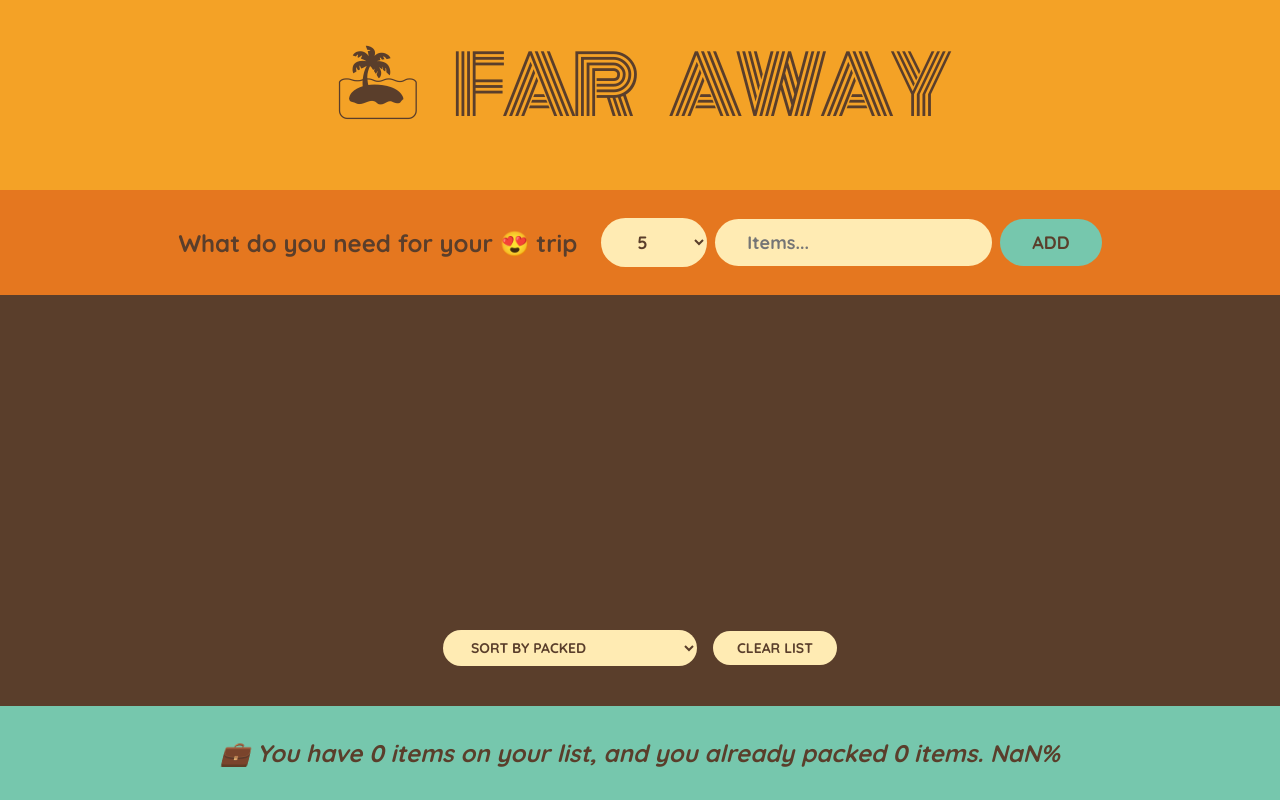
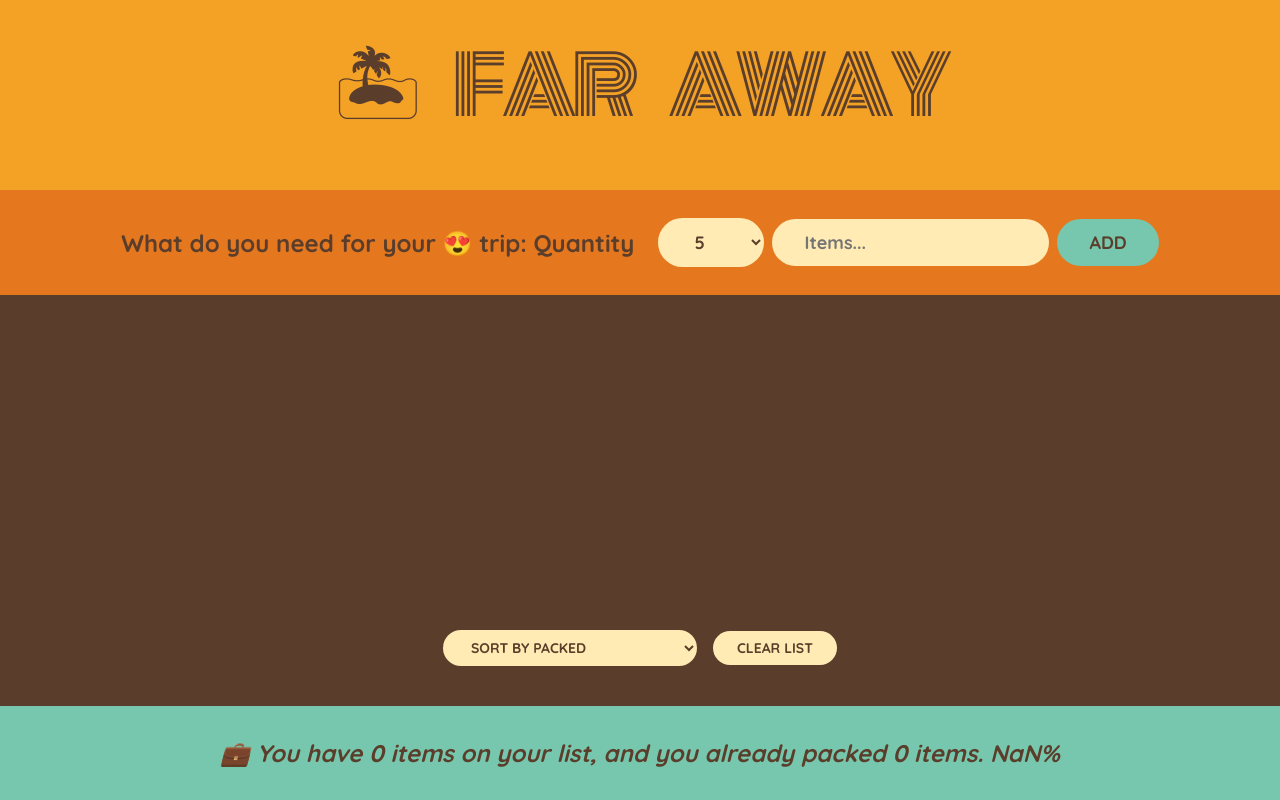
Before and after one commit to saik12345/travel-list, a React (Create React App) app: page / in a window 1280 px wide. Built offline with nearby package versions, Linux system fonts and the light colour scheme.

Commit message:
Update Form.js

```diff
--- a/src/components/Form.js
+++ b/src/components/Form.js
@@ -14,7 +14,7 @@ export default function Form({ onAddItems }) {
   }
   return (
     <form className="add-form" onSubmit={handleSubmit}>
-      <h3>What do you need for your 😍 trip</h3>
+      <h3>What do you need for your 😍 trip: <span>Quantity</span></h3>
       <select
         value={quantity}
         onChange={(e) => {
```
